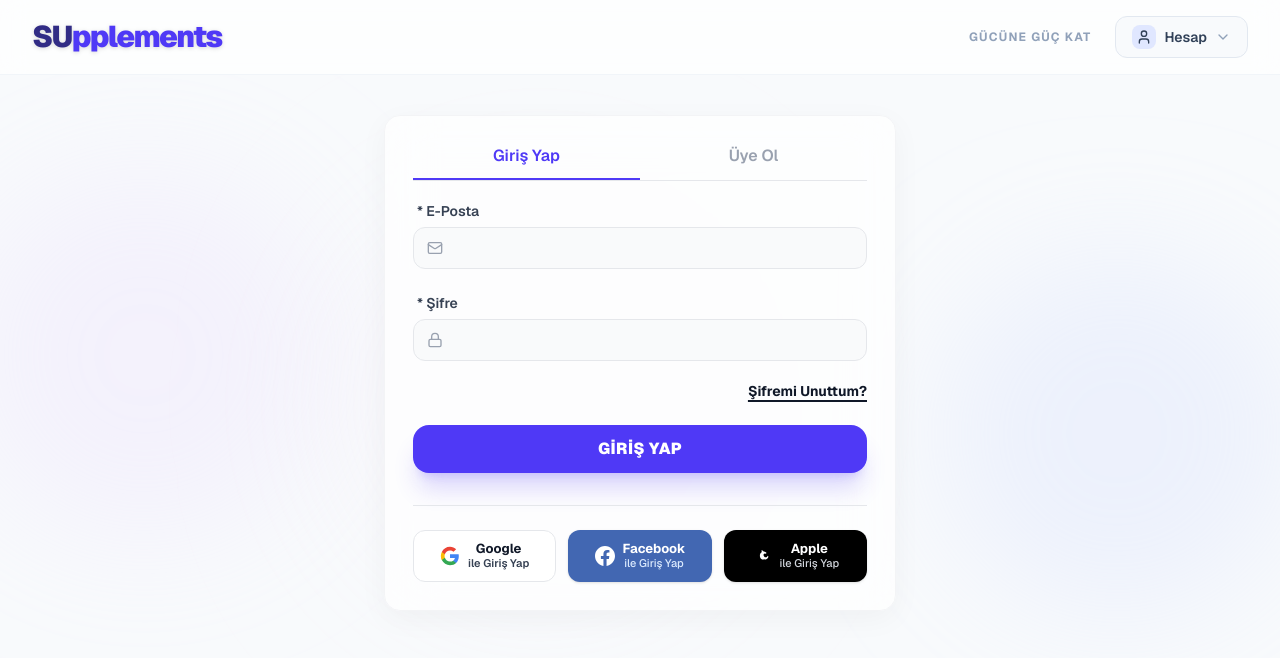
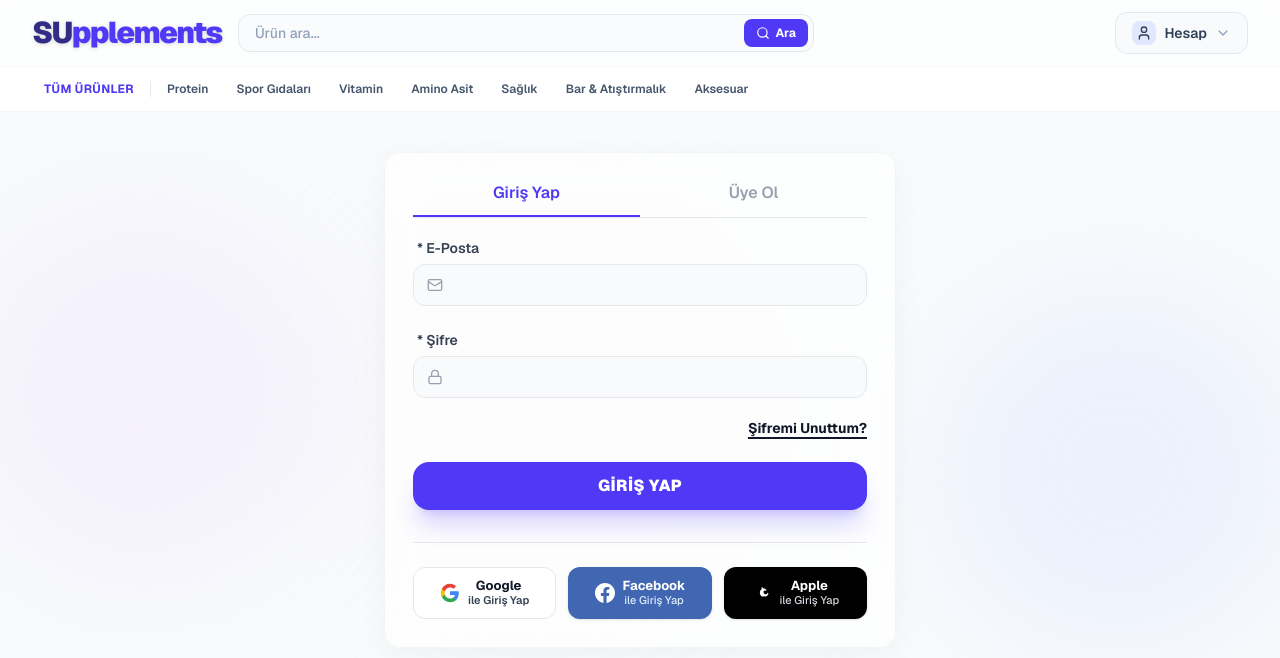
Before and after one commit to CS308-Group-25/frontend-webapp, a Next.js app: page /auth/login in a window 1280 px wide. Shown: the top 658 px of the page. Built offline with nearby package versions, Linux system fonts and the light colour scheme; no server answers.

Commit message:
[SCRUM-78][SCRUM-79]: T-105/T-106 Add search bar, sort dropdown and category filter to product listing page

```diff
--- /dev/null
+++ b/src/app/search/page.tsx
@@ -0,0 +1,165 @@
+'use client';
+
+import { useState, useMemo } from 'react';
+import { useSearchParams } from 'next/navigation';
+import { SlidersHorizontal, ChevronDown, X } from 'lucide-react';
+import { mockProducts } from '@/features/products/data/mock-products';
+import ProductGrid from '@/features/products/components/ProductGrid';
+
+type SortOption = 'default' | 'price-asc' | 'price-desc' | 'rating' | 'reviews';
+
+const sortLabels: Record<SortOption, string> = {
+  default: 'Önerilen',
+  'price-asc': 'Fiyat: Düşükten Yükseğe',
+  'price-desc': 'Fiyat: Yüksekten Düşüğe',
+  rating: 'En Yüksek Puan',
+  reviews: 'En Çok Yorumlanan',
+};
+
+const filterTags = ['Protein', 'Kreatin', 'Amino Asit', 'Vitamin', 'Bar', 'Pre-Workout'];
+
+export default function SearchPage() {
+  const searchParams = useSearchParams();
+  const query = searchParams.get('q') || '';
+
+  const [sortBy, setSortBy] = useState<SortOption>('default');
+  const [showFilters, setShowFilters] = useState(false);
+  const [selectedTags, setSelectedTags] = useState<string[]>([]);
+
+  const toggleTag = (tag: string) => {
+    setSelectedTags((prev) =>
+      prev.includes(tag) ? prev.filter((t) => t !== tag) : [...prev, tag],
+    );
+  };
+
+  const clearAllTags = () => setSelectedTags([]);
+
+  const filtered = useMemo(() => {
+    let result = [...mockProducts];
+
+    // Search filter from URL query
+    if (query.trim()) {
+      const q = query.toLowerCase();
+      result = result.filter(
+        (p) =>
+          p.name.toLowerCase().includes(q) || p.description.toLowerCase().includes(q),
+      );
+    }
+
+    // Category tag filter
+    if (selectedTags.length > 0) {
+      result = result.filter((p) => {
+        const text = `${p.name} ${p.description}`.toLowerCase();
+        return selectedTags.some((tag) => text.includes(tag.toLowerCase()));
+      });
+    }
+
+    // Sort
+    switch (sortBy) {
+      case 'price-asc':
+        result.sort((a, b) => a.price - b.price);
+        break;
+      case 'price-desc':
+        result.sort((a, b) => b.price - a.price);
+        break;
+      case 'rating':
+        result.sort((a, b) => b.rating - a.rating);
+        break;
+      case 'reviews':
+        result.sort((a, b) => b.reviewCount - a.reviewCount);
+        break;
+    }
+
+    return result;
+  }, [query, sortBy, selectedTags]);
+
+  return (
+    <div className="mx-auto w-full max-w-7xl px-4 py-8 sm:px-6 lg:px-8">
+      {/* Page Header */}
+      <div className="mb-6">
+        <h1 className="text-3xl font-extrabold tracking-tight text-slate-900 sm:text-4xl">
+          {query ? `"${query}" için sonuçlar` : 'Ürünleri Keşfet'}
+        </h1>
+        <p className="mt-1 text-base text-slate-500">
+          {filtered.length} ürün listeleniyor
+        </p>
+      </div>
+
+      {/* Filter & Sort Bar */}
+      <div className="mb-6 flex items-center justify-between gap-4">
+        <button
+          id="filter-toggle"
+          onClick={() => setShowFilters(!showFilters)}
+          className={`flex items-center gap-2 rounded-xl border px-4 py-2.5 text-sm font-semibold transition-all ${
+            showFilters || selectedTags.length > 0
+              ? 'border-indigo-200 bg-indigo-50 text-indigo-600'
+              : 'border-slate-200 bg-white text-slate-700 hover:border-indigo-200 hover:text-indigo-600'
+          }`}
+        >
+          <SlidersHorizontal className="h-4 w-4" />
+          Filtreler
+          {selectedTags.length > 0 && (
+            <span className="flex h-5 w-5 items-center justify-center rounded-full bg-indigo-600 text-[10px] font-bold text-white">
+              {selectedTags.length}
+            </span>
+          )}
+        </button>
+
+        <div className="relative">
+          <select
+            id="sort-select"
+            value={sortBy}
+            onChange={(e) => setSortBy(e.target.value as SortOption)}
+            className="cursor-pointer appearance-none rounded-xl border border-slate-200 bg-white py-2.5 pl-4 pr-10 text-sm font-semibold text-slate-700 outline-none transition-all hover:border-indigo-200 focus:border-indigo-300 focus:ring-4 focus:ring-indigo-100"
+          >
+            {Object.entries(sortLabels).map(([value, label]) => (
+              <option key={value} value={value}>
+                {label}
+              </option>
+            ))}
+          </select>
+          <ChevronDown className="pointer-events-none absolute right-3 top-1/2 h-4 w-4 -translate-y-1/2 text-slate-500" />
+        </div>
+      </div>
+
+      {/* Filter Panel (collapsible) */}
+      {showFilters && (
+        <div className="mb-8 rounded-2xl border border-slate-100 bg-white p-6 shadow-sm animate-in fade-in slide-in-from-top-2 duration-300">
+          <div className="flex items-center justify-between mb-3">
+            <span className="text-sm font-bold text-slate-700">Kategoriler</span>
+            {selectedTags.length > 0 && (
+              <button
+                onClick={clearAllTags}
+                className="flex items-center gap-1 text-xs font-semibold text-red-500 hover:text-red-600 transition-colors"
+              >
+                <X className="h-3 w-3" />
+                Temizle
+              </button>
+            )}
+          </div>
+          <div className="flex flex-wrap gap-2">
+            {filterTags.map((tag) => {
+              const isActive = selectedTags.includes(tag);
+              return (
+                <button
+                  key={tag}
+                  onClick={() => toggleTag(tag)}
+                  className={`rounded-full border px-4 py-2 text-sm font-semibold transition-all active:scale-95 ${
+                    isActive
+                      ? 'border-indigo-400 bg-indigo-600 text-white shadow-md shadow-indigo-200'
+                      : 'border-slate-200 bg-white text-slate-600 hover:border-indigo-300 hover:bg-indigo-50 hover:text-indigo-600'
+                  }`}
+                >
+                  {tag}
+                </button>
+              );
+            })}
+          </div>
+        </div>
+      )}
+
+      {/* Product Grid */}
+      <ProductGrid products={filtered} />
+    </div>
+  );
+}
--- a/src/components/layout/Header.tsx
+++ b/src/components/layout/Header.tsx
@@ -1,15 +1,35 @@
 'use client';
 
-import React from 'react';
+import React, { useState } from 'react';
 import Link from 'next/link';
 import { useRouter } from 'next/navigation';
-import { User, ChevronDown, LogIn, UserPlus, LogOut, UserCog, Package } from 'lucide-react';
+import {
+  User,
+  ChevronDown,
+  LogIn,
+  UserPlus,
+  LogOut,
+  UserCog,
+  Package,
+  Search,
+} from 'lucide-react';
 import { useAuthStore } from '@/features/auth/store/auth.store';
 import { logoutUser } from '@/features/auth/api/auth.api';
+
+const categories = [
+  { label: 'Protein', href: '/search?q=protein' },
+  { label: 'Spor Gıdaları', href: '/search?q=spor' },
+  { label: 'Vitamin', href: '/search?q=vitamin' },
+  { label: 'Amino Asit', href: '/search?q=amino' },
+  { label: 'Sağlık', href: '/search?q=sağlık' },
+  { label: 'Bar & Atıştırmalık', href: '/search?q=bar' },
+  { label: 'Aksesuar', href: '/search?q=aksesuar' },
+];
 
 export default function Header() {
   const { user, isAuthenticated, isLoading } = useAuthStore();
   const router = useRouter();
+  const [searchValue, setSearchValue] = useState('');
 
   const handleLogout = async () => {
     try {
@@ -19,6 +39,13 @@ export default function Header() {
     } finally {
       useAuthStore.getState().clearUser();
       router.push('/');
+    }
+  };
+
+  const handleSearch = (e: React.FormEvent) => {
+    e.preventDefault();
+    if (searchValue.trim()) {
+      router.push(`/search?q=${encodeURIComponent(searchValue.trim())}`);
     }
   };
 
@@ -33,20 +60,36 @@ export default function Header() {
   };
 
   return (
-    <header className="w-full py-4 px-4 sm:px-6 lg:px-8 z-50 bg-white/70 backdrop-blur-md border-b border-slate-100 sticky top-0 transition-all duration-300">
-      <div className="max-w-7xl mx-auto flex items-center justify-between">
+    <header className="w-full z-50 bg-white/70 backdrop-blur-md border-b border-slate-100 sticky top-0 transition-all duration-300">
+      {/* Top Bar */}
+      <div className="max-w-7xl mx-auto flex items-center gap-4 py-3 px-4 sm:px-6 lg:px-8">
         {/* Logo */}
-        <Link href="/" className="group flex items-center gap-2 transition-all hover:opacity-90 active:scale-95">
+        <Link href="/" className="group flex items-center gap-2 shrink-0 transition-all hover:opacity-90 active:scale-95">
           <h1 className="text-2xl sm:text-3xl font-black tracking-tighter text-indigo-900 drop-shadow-sm select-none">
             SU<span className="text-indigo-600 transition-colors group-hover:text-indigo-500">pplements</span>
           </h1>
         </Link>
 
+        {/* Search Bar — fixed width, doesn't shift with account button */}
+        <form onSubmit={handleSearch} className="hidden sm:flex w-full max-w-xl relative">
+          <input
+            type="text"
+            value={searchValue}
+            onChange={(e) => setSearchValue(e.target.value)}
+            placeholder="Ürün ara..."
+            className="w-full rounded-xl border border-slate-200 bg-slate-50/80 py-2 pl-4 pr-20 text-sm font-medium text-slate-900 placeholder:text-slate-400 outline-none transition-all focus:border-indigo-300 focus:bg-white focus:ring-2 focus:ring-indigo-100"
+          />
+          <button
+            type="submit"
+            className="absolute right-1.5 top-1/2 -translate-y-1/2 flex items-center gap-1.5 rounded-lg bg-indigo-600 px-3 py-1.5 text-xs font-bold text-white hover:bg-indigo-700 transition-colors active:scale-95"
+          >
+            <Search className="h-3.5 w-3.5" />
+            Ara
+          </button>
+        </form>
+
         {/* Navigation / Actions */}
-        <div className="flex items-center gap-6">
-          <div className="text-xs font-bold text-slate-400 uppercase tracking-widest hidden lg:block">
-            Gücüne Güç Kat
-          </div>
+        <div className="flex items-center gap-4 shrink-0 ml-auto">
 
           {/* Show skeleton while loading */}
           {isLoading ? (
@@ -168,6 +211,50 @@ export default function Header() {
           )}
         </div>
       </div>
+
+      {/* Mobile Search (visible on small screens only) */}
+      <div className="border-t border-slate-50 px-4 py-2 sm:hidden">
+        <form onSubmit={handleSearch} className="relative flex">
+          <input
+            type="text"
+            value={searchValue}
+            onChange={(e) => setSearchValue(e.target.value)}
+            placeholder="Ürün ara..."
+            className="w-full rounded-lg border border-slate-200 bg-slate-50/80 py-2 pl-4 pr-16 text-sm font-medium text-slate-900 placeholder:text-slate-400 outline-none transition-all focus:border-indigo-300 focus:bg-white focus:ring-2 focus:ring-indigo-100"
+          />
+          <button
+            type="submit"
+            className="absolute right-1 top-1/2 -translate-y-1/2 flex items-center gap-1 rounded-md bg-indigo-600 px-3 py-1 text-xs font-bold text-white"
+          >
+            <Search className="h-3.5 w-3.5" />
+            Ara
+          </button>
+        </form>
+      </div>
+
+      {/* Category Navigation */}
+      <nav className="border-t border-slate-50 bg-white/60 backdrop-blur-sm">
+        <div className="mx-auto max-w-7xl px-4 sm:px-6 lg:px-8">
+          <div className="scrollbar-hide flex items-center gap-1 overflow-x-auto py-2">
+            <Link
+              href="/search"
+              className="shrink-0 rounded-lg px-3 py-1.5 text-xs font-bold uppercase tracking-wide text-indigo-600 transition-all hover:bg-indigo-50"
+            >
+              Tüm Ürünler
+            </Link>
+            <div className="h-4 w-px bg-slate-200" />
+            {categories.map((cat) => (
+              <Link
+                key={cat.label}
+                href={cat.href}
+                className="shrink-0 rounded-lg px-3 py-1.5 text-xs font-semibold text-slate-600 transition-all hover:bg-indigo-50 hover:text-indigo-600"
+              >
+                {cat.label}
+              </Link>
+            ))}
+          </div>
+        </div>
+      </nav>
     </header>
   );
 }
```
